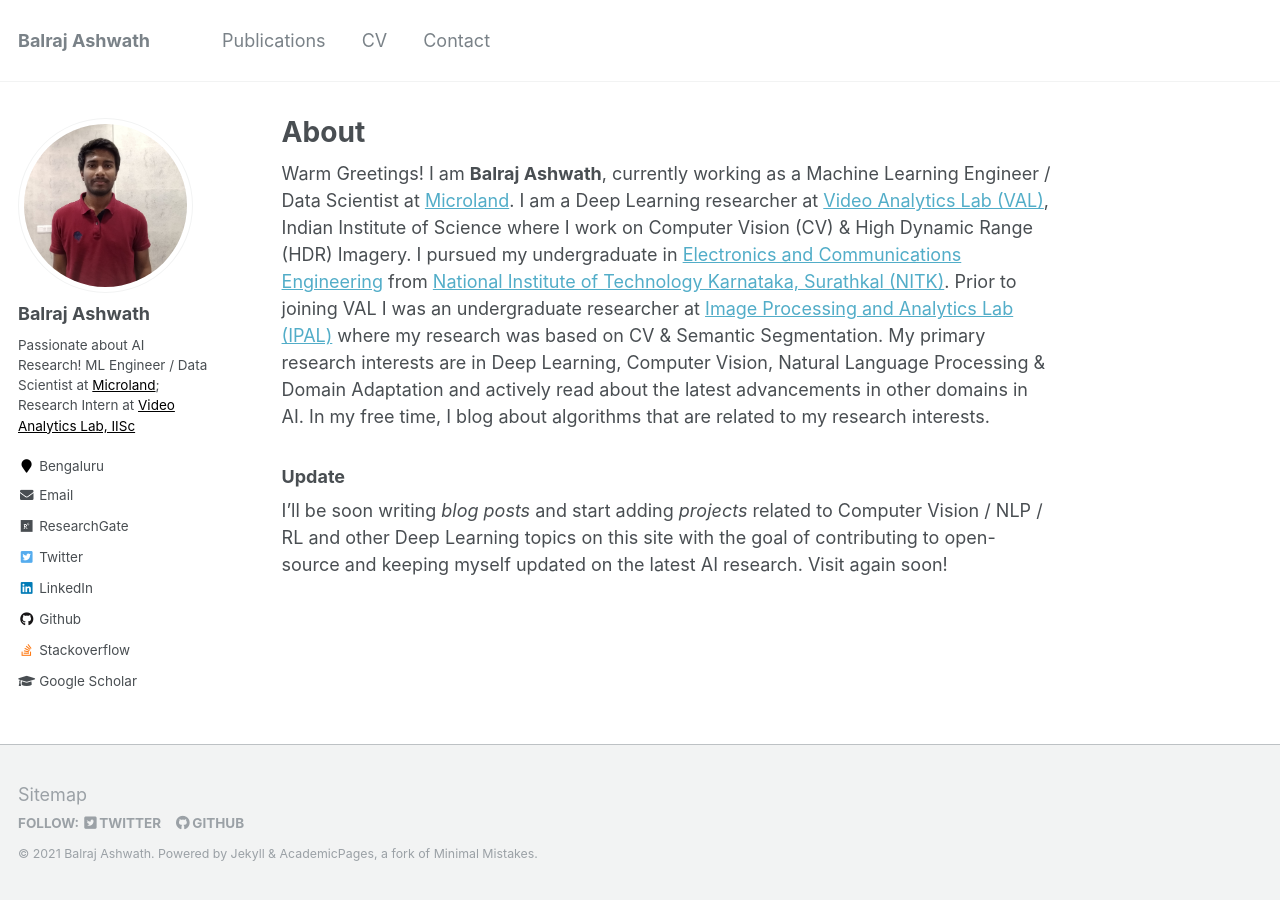
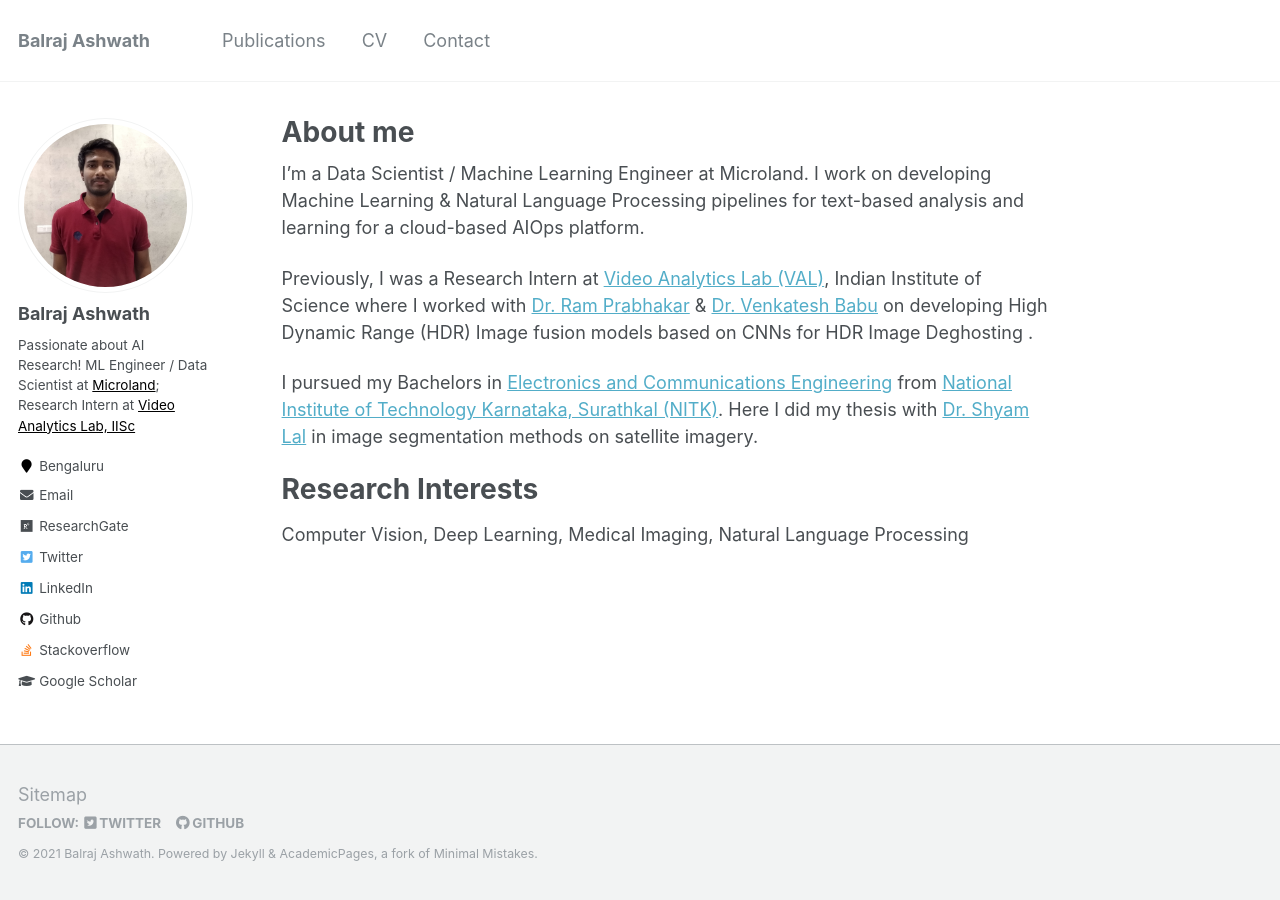
Before and after one commit to BalrajAshwath/BalrajAshwath.github.io, a Jekyll site: the page built from _pages/about.md, in a window 1280 px wide. Built offline with Jekyll 4.4.1, drawn with Linux system fonts in a browser that asks for light colours.

Commit message:
Updated about.md

```diff
--- a/_pages/about.md
+++ b/_pages/about.md
@@ -1,6 +1,6 @@
 ---
 permalink: /
-title: "About"
+title: "About me"
 excerpt: "About me"
 author_profile: true
 redirect_from:
@@ -8,10 +8,12 @@ redirect_from:
   - /about.html
 ---
 
-{% include base_path %}
+I'm a Data Scientist / Machine Learning Engineer at Microland. I work on developing Machine Learning & Natural Language Processing pipelines for text-based analysis and learning for a cloud-based AIOps platform.
 
-Warm Greetings! I am **Balraj Ashwath**, currently working as a Machine Learning Engineer / Data Scientist at [Microland](https://www.microland.com/). I am a Deep Learning researcher at [Video Analytics Lab (VAL)](http://val.serc.iisc.ernet.in/valweb), Indian Institute of Science where I work on Computer Vision (CV) & High Dynamic Range (HDR) Imagery. I pursued my undergraduate in [Electronics and Communications Engineering](https://ece.nitk.ac.in/) from [National Institute of Technology Karnataka, Surathkal (NITK)](https://www.nitk.ac.in/). Prior to joining VAL I was an undergraduate researcher at [Image Processing and Analytics Lab (IPAL)](https://www.researchgate.net/lab/Image-Processing-and-Analysis-Laboratory-IPAL-Dr-Shyam-Lal) where my research was based on CV & Semantic Segmentation. My primary research interests are in Deep Learning, Computer Vision, Natural Language Processing & Domain Adaptation and actively read about the latest advancements in other domains in AI. In my free time, I blog about algorithms that are related to my research interests.
+Previously, I was a Research Intern at [Video Analytics Lab (VAL)](http://val.serc.iisc.ernet.in/valweb), Indian Institute of Science where I worked with [Dr. Ram Prabhakar](https://sites.google.com/view/kramprabhakar/) & [Dr. Venkatesh Babu](http://cds.iisc.ac.in/faculty/venky/) on developing High Dynamic Range (HDR) Image fusion models based on CNNs for HDR Image Deghosting .
 
+I pursued my Bachelors in [Electronics and Communications Engineering](https://ece.nitk.ac.in/) from [National Institute of Technology Karnataka, Surathkal (NITK)](https://www.nitk.ac.in/). Here I did my thesis with [Dr. Shyam Lal](https://ece.nitk.ac.in/faculty/shyam-lal) in image segmentation methods on satellite imagery.
 
-### Update
-I'll be soon writing *blog posts* and start adding *projects* related to Computer Vision / NLP / RL and other Deep Learning topics on this site with the goal of contributing to open-source and keeping myself updated on the latest AI research. Visit again soon!
+Research Interests
+==================
+Computer Vision, Deep Learning, Medical Imaging, Natural Language Processing
```
